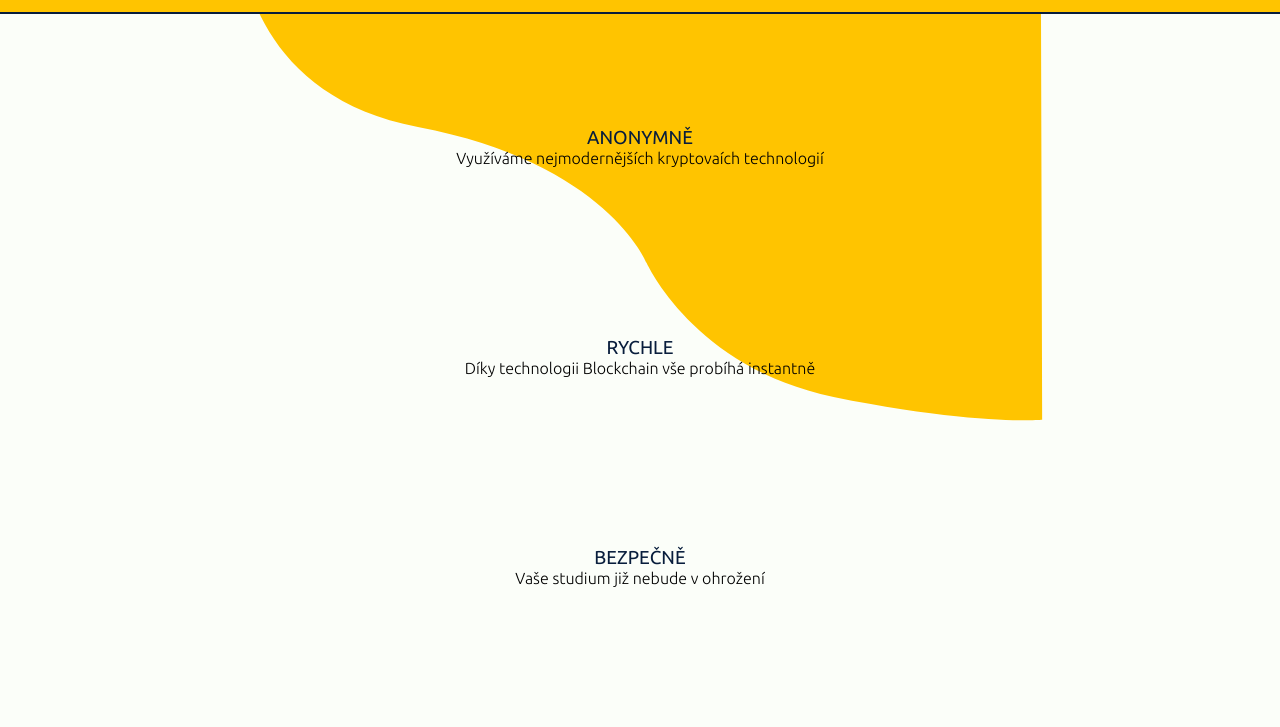
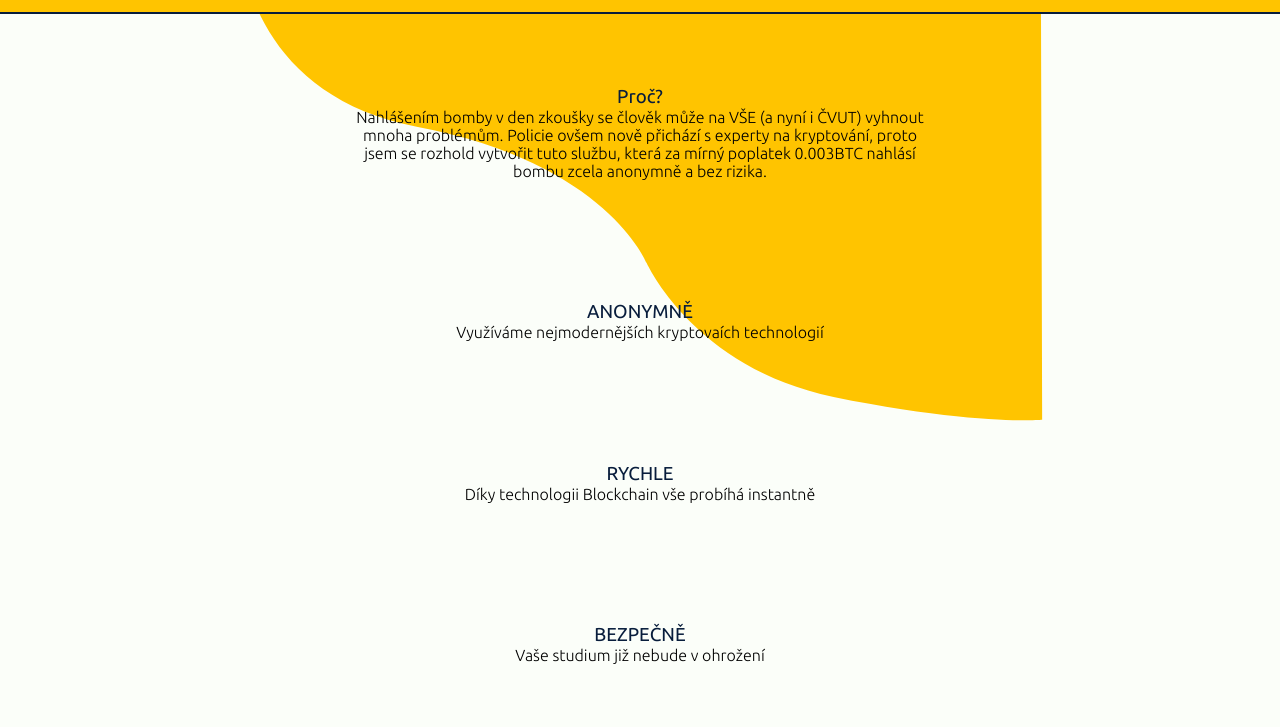
Before and after one commit to honzaprevratil/nahlas-bombu, a plain HTML site: page index.html in a window 1280 px wide. Shown: the part 71-798 px from the top of the page. Drawn offline with Linux system fonts and the light colour scheme.

Commit message:
Added "Proč?" section, updated styles

```diff
--- a/index.html
+++ b/index.html
@@ -2,8 +2,9 @@
 <html lang="cs">
 <head>
     <meta charset="UTF-8">
-    <title>NahlašBombu.cz</title>
-    <meta content="Nahlášením bomby v den zkoušky se člověk může na VŠE (a nyní i ČVUT) vyhnout mnoha problémům. Policie ovšem nově přichází s experty na kryptování, proto jsem se rozhold vytvořit tuto službu, která za mírný poplatek 0.003BTC nahlásí bombu zcela anonymně a bez rizika." name="description">
+    <title>NahlašBombu.cz</title>Využíváme nejmodernějších kryptovaích technologií
+    <meta content="Nahlášením bomby v den zkoušky se člověk může na VŠE (a nyní i ČVUT) vyhnout mnoha problémům. Policie ovšem nově přichází s experty na kryptování, proto jsem se rozhold vytvořit tuto službu, která za mírný poplatek 0.003BTC nahlásí bombu zcela anonymně a bez rizika."
+          name="description">
     <link href="/apple-touch-icon.png" rel="apple-touch-icon" sizes="180x180">
     <link href="/favicon-32x32.png" rel="icon" sizes="32x32" type="image/png">
     <link href="/favicon-16x16.png" rel="icon" sizes="16x16" type="image/png">
@@ -22,6 +23,10 @@
     <section class="about">
         <h2 class="title">O nás</h2>
         <div class="content">
+            <article>
+                <h3>Proč?</h3>
+                <span>Nahlášením bomby v den zkoušky se člověk může na VŠE (a nyní i ČVUT) vyhnout mnoha problémům. Policie ovšem nově přichází s experty na kryptování, proto jsem se rozhold vytvořit tuto službu, která za mírný poplatek 0.003BTC nahlásí bombu zcela anonymně a bez rizika.</span>
+            </article>
             <article>
                 <h3>ANONYMNĚ</h3>
                 <span>Využíváme nejmodernějších kryptovaích technologií</span>
--- a/styles/style.scss
+++ b/styles/style.scss
@@ -97,6 +97,11 @@ body {
       h3 {
         font-weight: 400;
         color: $color-blue;
+      }
+
+      article {
+        max-width: 600px;
+        padding: 10px;
       }
     }
 
```
Also changed, not shown: styles/style.css.
